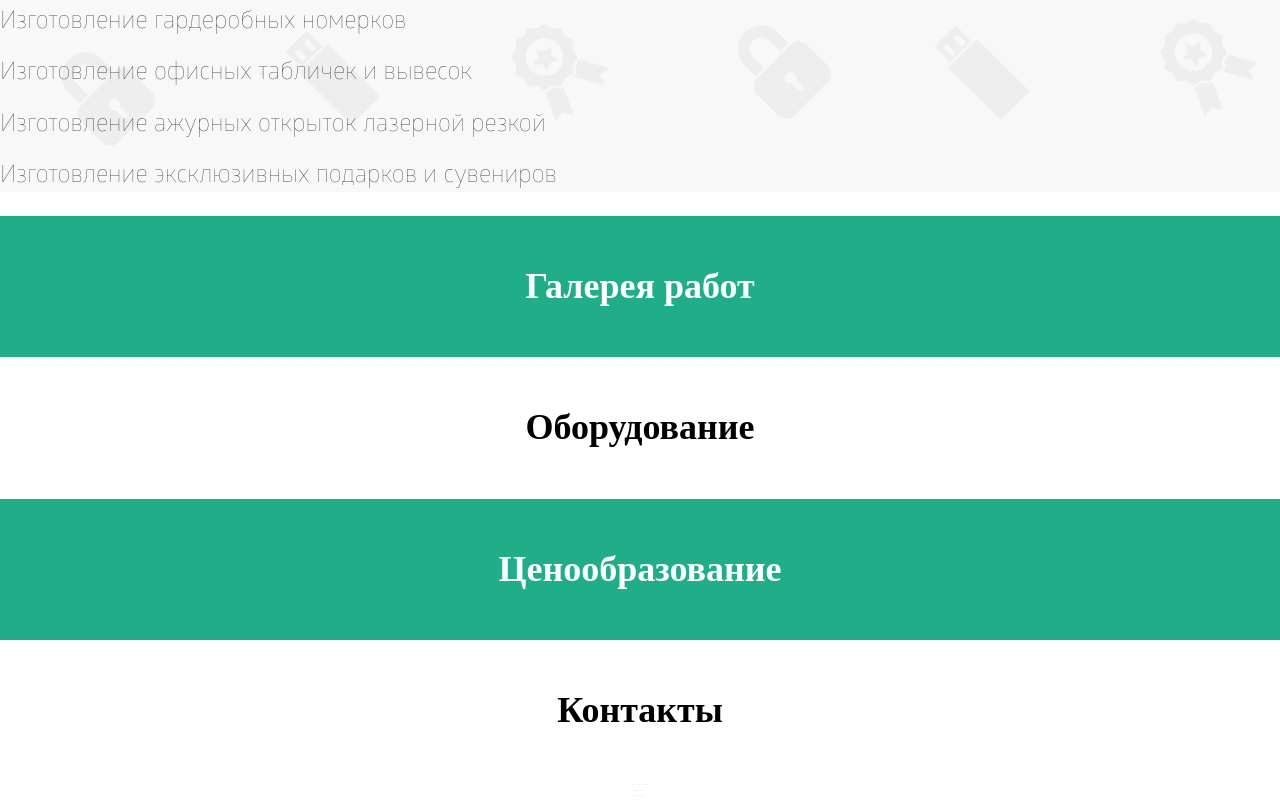
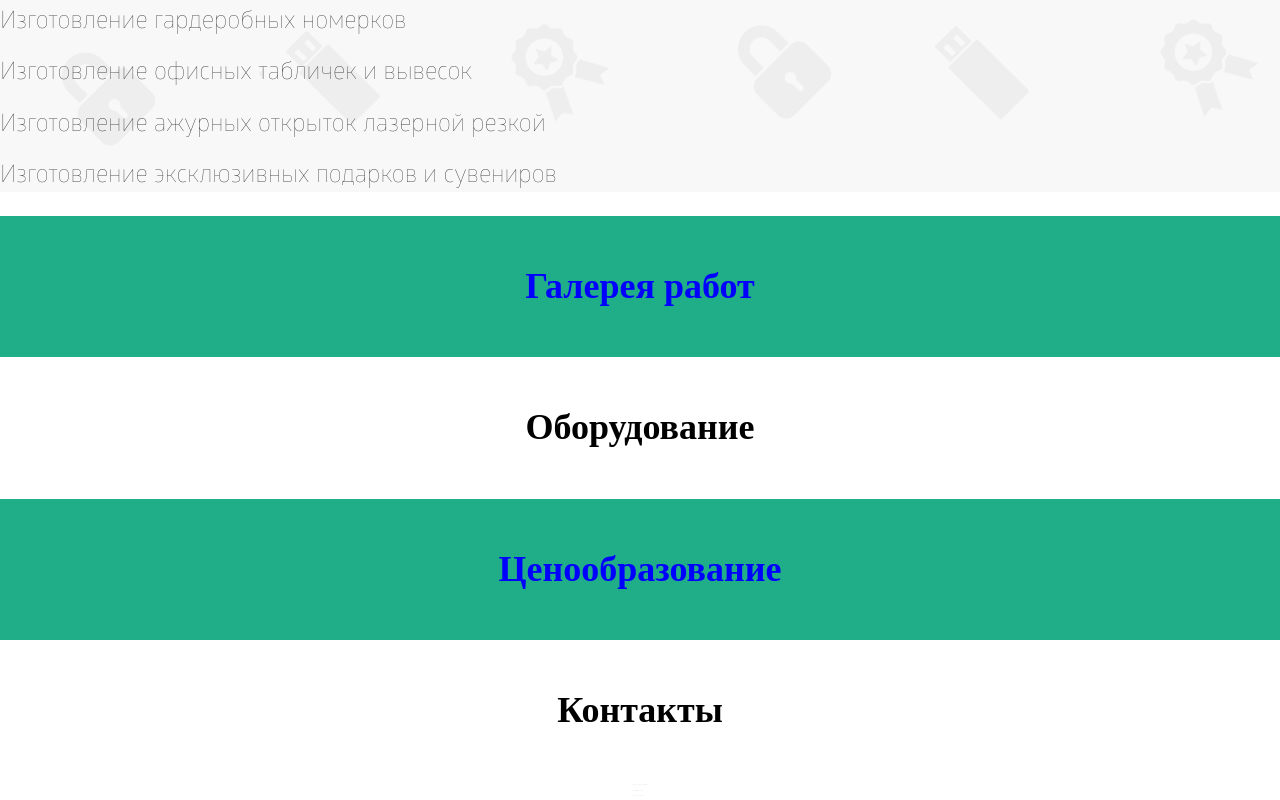
Before and after one commit to neretin-trike/gravirovka42, a plain HTML site: page app/index.html in a window 1280 px wide. Shown: the part 1317-2117 px from the top of the page. Drawn offline with Linux system fonts and the light colour scheme; a web font is replaced by a local one.

Commit message:
fixes color

```diff
--- a/app/less/main.less
+++ b/app/less/main.less
@@ -1,5 +1,5 @@
 @green: #20ae88;
-@white: #fff;
+@white: blue;
 
 
 .font(@fontName; @urlName: @fontName; @weight: normal; @style: normal) {
```
Also changed, not shown: app/css/main.css.
